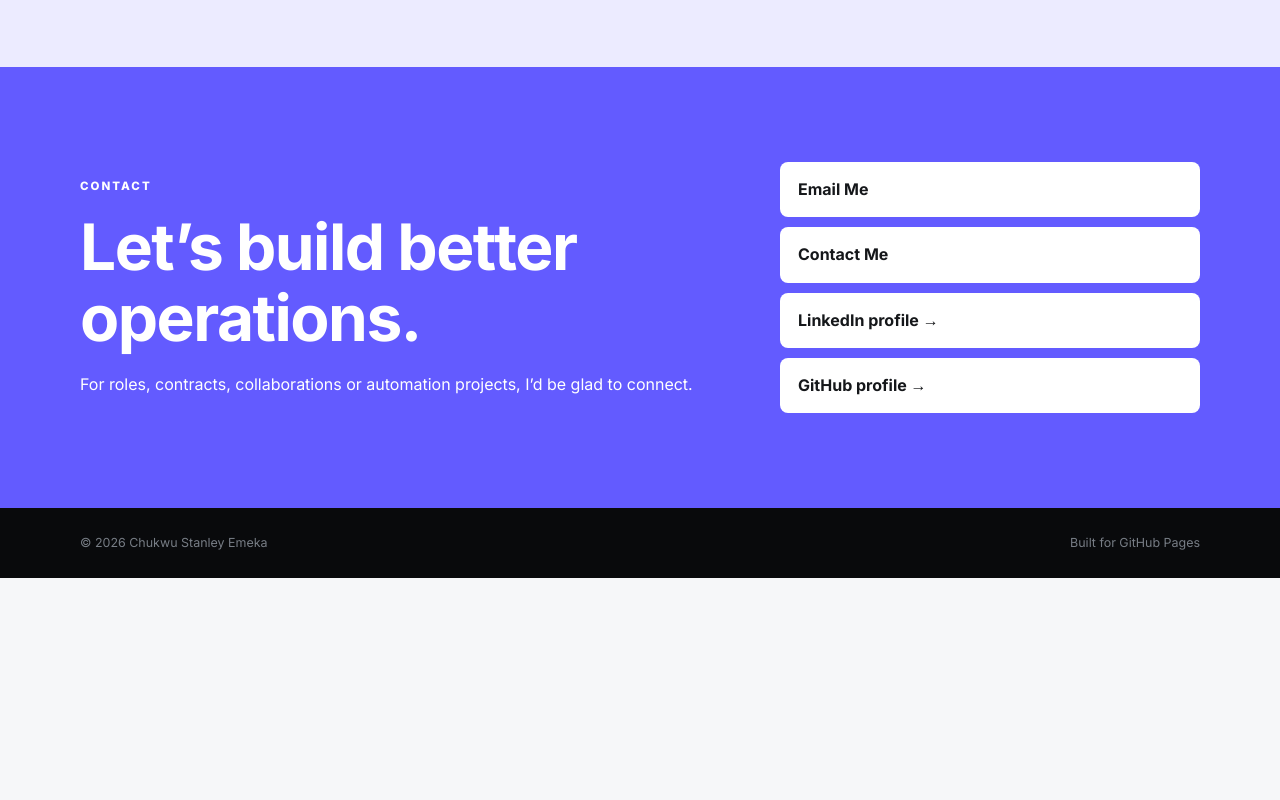
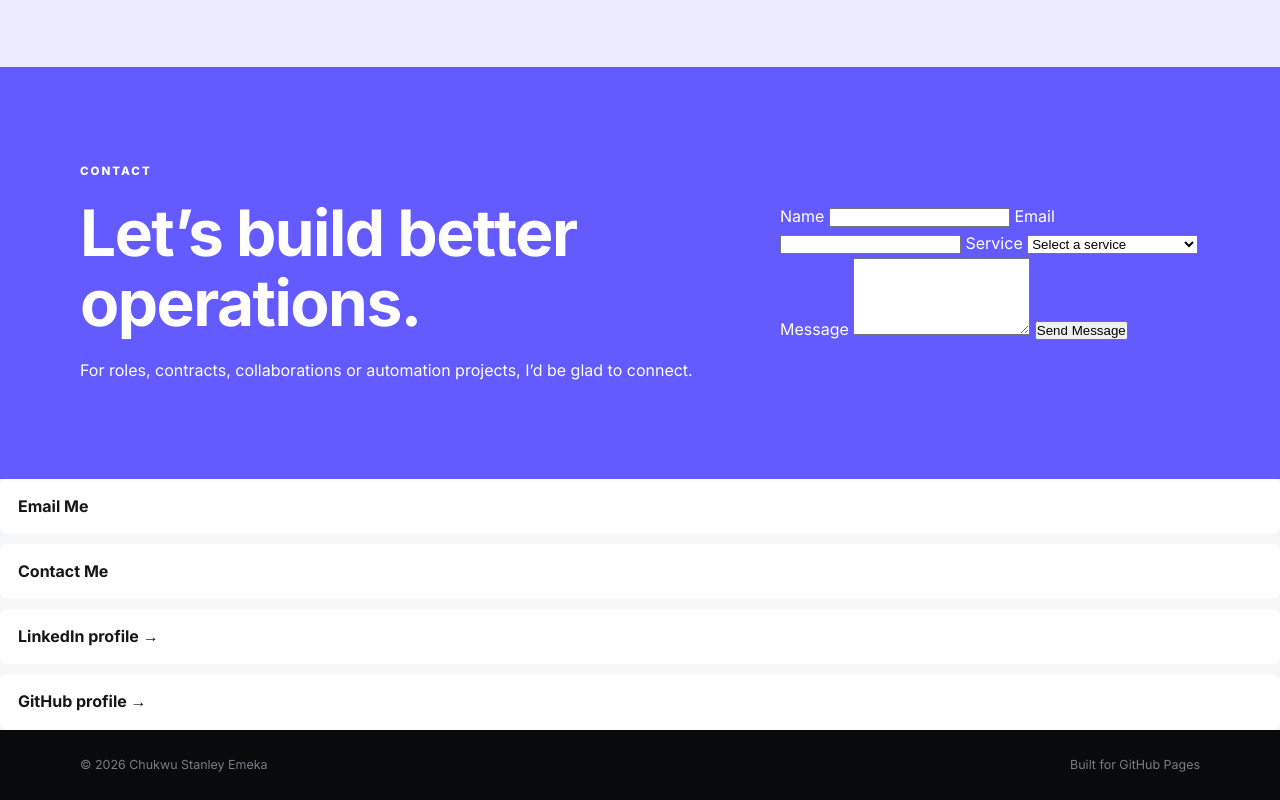
Before and after one commit to stanthebest94/sec.com, a plain HTML site: page index.html in a window 1280 px wide. Shown: the part 6043-6843 px from the top of the page. Before the commit the page ends 6621 px from the top, so only its background shows below. Drawn offline with Linux system fonts and the light colour scheme.

Commit message:
Update index.html

```diff
--- a/index.html
+++ b/index.html
@@ -169,7 +169,38 @@ j=d.createElement(s),dl=l!='dataLayer'?'&l='+l:'';j.async=true;j.src=
 
 <section id="contact" class="section contact">
   <div class="container contact-grid">
-    <div><p class="kicker">CONTACT</p><h2>Let’s build better operations.</h2><p>For roles, contracts, collaborations or automation projects, I’d be glad to connect.</p></div>
+    <div>
+      <p class="kicker">CONTACT</p>
+      <h2>Let’s build better operations.</h2>
+      <p>For roles, contracts, collaborations or automation projects, I’d be glad to connect.</p>
+    </div>
+
+    <form action="YOUR_MAKE_WEBHOOK_URL" method="POST">
+      <input type="hidden" name="source" value="Portfolio Website">
+
+      <label for="name">Name</label>
+      <input type="text" id="name" name="name" required>
+
+      <label for="email">Email</label>
+      <input type="email" id="email" name="email" required>
+
+      <label for="service">Service</label>
+      <select id="service" name="service" required>
+        <option value="">Select a service</option>
+        <option value="Business Automation">Business Automation</option>
+        <option value="Virtual Assistance">Virtual Assistance</option>
+        <option value="CRM & Operations">CRM & Operations</option>
+        <option value="Microsoft Power Platform">Microsoft Power Platform</option>
+        <option value="Sales Support">Sales Support</option>
+      </select>
+
+      <label for="message">Message</label>
+      <textarea id="message" name="message" rows="5" required></textarea>
+
+      <button type="submit">Send Message</button>
+    </form>
+  </div>
+</section>
     <div class="contact-links">
       <a href="mailto:stanthebest.ce@gmail.com">Email Me</a>
       <a href="tel:+2348025000174">Contact Me</a>
```
